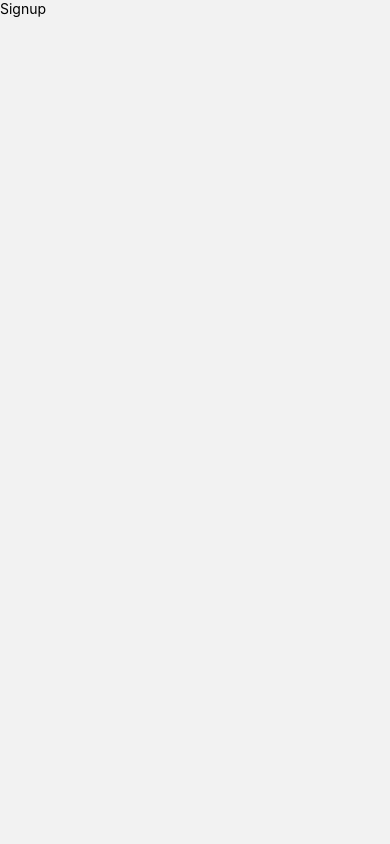
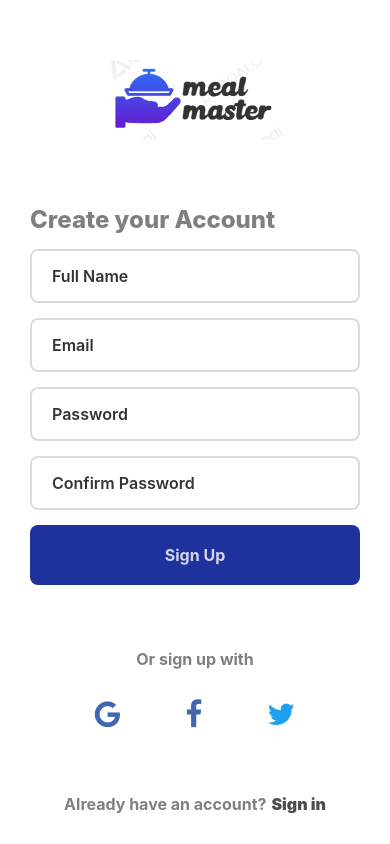
Before and after one commit to M-Alam116/food-react-native-app, a React Native app: screen /Signup in a window 390 px wide. Built offline with nearby package versions, Linux system fonts and the light colour scheme.

Commit message:
signup screen completed

```diff
--- a/src/screens/Signin.jsx
+++ b/src/screens/Signin.jsx
@@ -14,7 +14,7 @@ import {
 import React, {useState} from 'react';
 import FontAwesomeIcon from 'react-native-vector-icons/FontAwesome';
 
-const Signin = () => {
+const Signin = ({navigation}) => {
   const [email, setEmail] = useState('');
   const [password, setPassword] = useState('');
 
@@ -64,7 +64,7 @@ const Signin = () => {
         </View>
         <View style={styles.navigateContainer}>
           <Text style={styles.navigateText}>Don't have an account?</Text>
-          <Pressable>
+          <Pressable onPress={() => navigation.navigate('Signup')}>
             <Text
               style={[styles.navigateText, {opacity: 0.7, fontWeight: '900'}]}>
               Sign up
--- a/src/screens/Signup.jsx
+++ b/src/screens/Signup.jsx
@@ -1,15 +1,170 @@
 /* eslint-disable prettier/prettier */
-import {StyleSheet, Text, View} from 'react-native';
-import React from 'react';
+/* eslint-disable react-native/no-inline-styles */
 
-const Signup = () => {
+import {
+  Image,
+  ScrollView,
+  StatusBar,
+  StyleSheet,
+  Text,
+  View,
+  TextInput,
+  Pressable,
+} from 'react-native';
+import React, {useState} from 'react';
+import FontAwesomeIcon from 'react-native-vector-icons/FontAwesome';
+
+const Signup = ({navigation}) => {
+  const [name, setName] = useState('');
+  const [email, setEmail] = useState('');
+  const [password, setPassword] = useState('');
+  const [confirmPassword, setConfirmPassword] = useState('');
+
+  const handleSignIn = () => {
+    setName('');
+    setEmail('');
+    setPassword('');
+    setConfirmPassword('');
+  };
+
   return (
-    <View>
-      <Text>Signup</Text>
+    <View style={styles.screenContainer}>
+      <StatusBar backgroundColor="white" barStyle="dark-content" />
+      <ScrollView
+        showsVerticalScrollIndicator={false}
+        contentContainerStyle={styles.scrollViewContainer}>
+        <View style={styles.logoContainer}>
+          <Image
+            source={require('../assets/logos/food-logo2.png')}
+            style={styles.logo}
+          />
+        </View>
+        <View style={styles.formContainer}>
+          <Text style={styles.mainText}>Create your Account</Text>
+          <TextInput
+            placeholder="Full Name"
+            style={styles.inputStyle}
+            value={name}
+            onChange={value => setName(value)}
+          />
+          <TextInput
+            placeholder="Email"
+            style={styles.inputStyle}
+            value={email}
+            onChange={value => setEmail(value)}
+          />
+          <TextInput
+            secureTextEntry
+            placeholder="Password"
+            style={styles.inputStyle}
+            value={password}
+            onChange={value => setPassword(value)}
+          />
+          <TextInput
+            secureTextEntry
+            placeholder="Confirm Password"
+            style={styles.inputStyle}
+            value={confirmPassword}
+            onChange={value => setConfirmPassword(value)}
+          />
+          <Pressable style={styles.signinButton} onPress={handleSignIn}>
+            <Text style={styles.signinText}>Sign Up</Text>
+          </Pressable>
+        </View>
+        <View style={styles.socialContainer}>
+          <Text style={styles.navigateText}>Or sign up with</Text>
+          <View style={styles.socialIcons}>
+            <FontAwesomeIcon name="google" size={30} color="#4267B2" />
+            <FontAwesomeIcon name="facebook" size={30} color="#4267B2" />
+            <FontAwesomeIcon name="twitter" size={30} color="#1DA1F2" />
+          </View>
+        </View>
+        <View style={styles.navigateContainer}>
+          <Text style={styles.navigateText}>Already have an account?</Text>
+          <Pressable onPress={() => navigation.navigate('Signin')}>
+            <Text
+              style={[styles.navigateText, {opacity: 0.7, fontWeight: '900'}]}>
+              Sign in
+            </Text>
+          </Pressable>
+        </View>
+      </ScrollView>
     </View>
   );
 };
 
+const styles = StyleSheet.create({
+  screenContainer: {
+    flex: 1,
+    padding: 30,
+    backgroundColor: '#ffffff',
+  },
+  scrollViewContainer: {
+    flex: 1,
+    justifyContent: 'space-between',
+    gap: 15,
+  },
+  logoContainer: {
+    alignItems: 'center',
+    marginTop: 30,
+  },
+  logo: {
+    width: 180,
+    height: 80,
+  },
+  formContainer: {
+    gap: 15,
+  },
+  mainText: {
+    fontSize: 24,
+    fontWeight: '800',
+    color: '#000',
+    opacity: 0.5,
+  },
+  inputStyle: {
+    paddingHorizontal: 20,
+    paddingVertical: 15,
+    borderWidth: 2,
+    borderColor: 'lightgray',
+    borderRadius: 8,
+    color: '#000',
+    fontSize: 16,
+    fontWeight: '600',
+    opacity: 0.8,
+  },
+  signinButton: {
+    backgroundColor: '#1f319d',
+    borderRadius: 8,
+    padding: 20,
+  },
+  signinText: {
+    color: '#fff',
+    fontSize: 16,
+    fontWeight: '700',
+    textAlign: 'center',
+    opacity: 0.8,
+  },
+  socialContainer: {
+    gap: 30,
+  },
+  socialIcons: {
+    flexDirection: 'row',
+    justifyContent: 'space-evenly',
+    alignItems: 'center',
+  },
+  navigateContainer: {
+    flexDirection: 'row',
+    alignItems: 'center',
+    justifyContent: 'center',
+    gap: 5,
+  },
+  navigateText: {
+    color: '#000',
+    fontSize: 16,
+    fontWeight: '700',
+    textAlign: 'center',
+    opacity: 0.5,
+  },
+});
+
 export default Signup;
-
-const styles = StyleSheet.create({});
```
Also changed, not shown: 1 other file (tests, documents, lock files or other folders).
